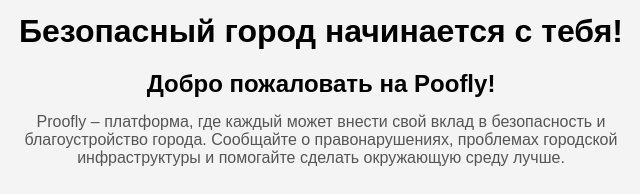
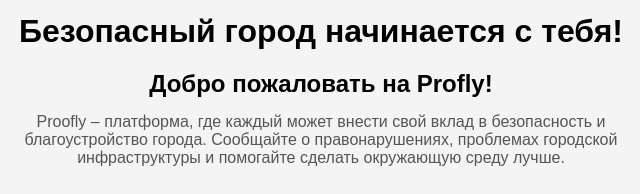
Before and after one commit to KarnaAbiy/proofly, a website: page public/index.html in a window 1280 px wide. Shown: the part 137-331 px from the top of the page, 319-959 px from the left. Drawn offline with Linux system fonts and the light colour scheme.

Commit message:
Update index.html

```diff
--- a/public/index.html
+++ b/public/index.html
@@ -22,7 +22,7 @@
 
     <div class="logo-description">
       <div class="description">
-        <h2>Добро пожаловать на Poofly!</h2>
+        <h2>Добро пожаловать на Profly!</h2>
         <p>Proofly – платформа, где каждый может внести свой вклад в безопасность и благоустройство города. Сообщайте о правонарушениях, проблемах городской инфраструктуры и помогайте сделать окружающую среду лучше.</p>
         <a href="/upload" class="upld_btn">Загрузить</a>
       </div>
```
